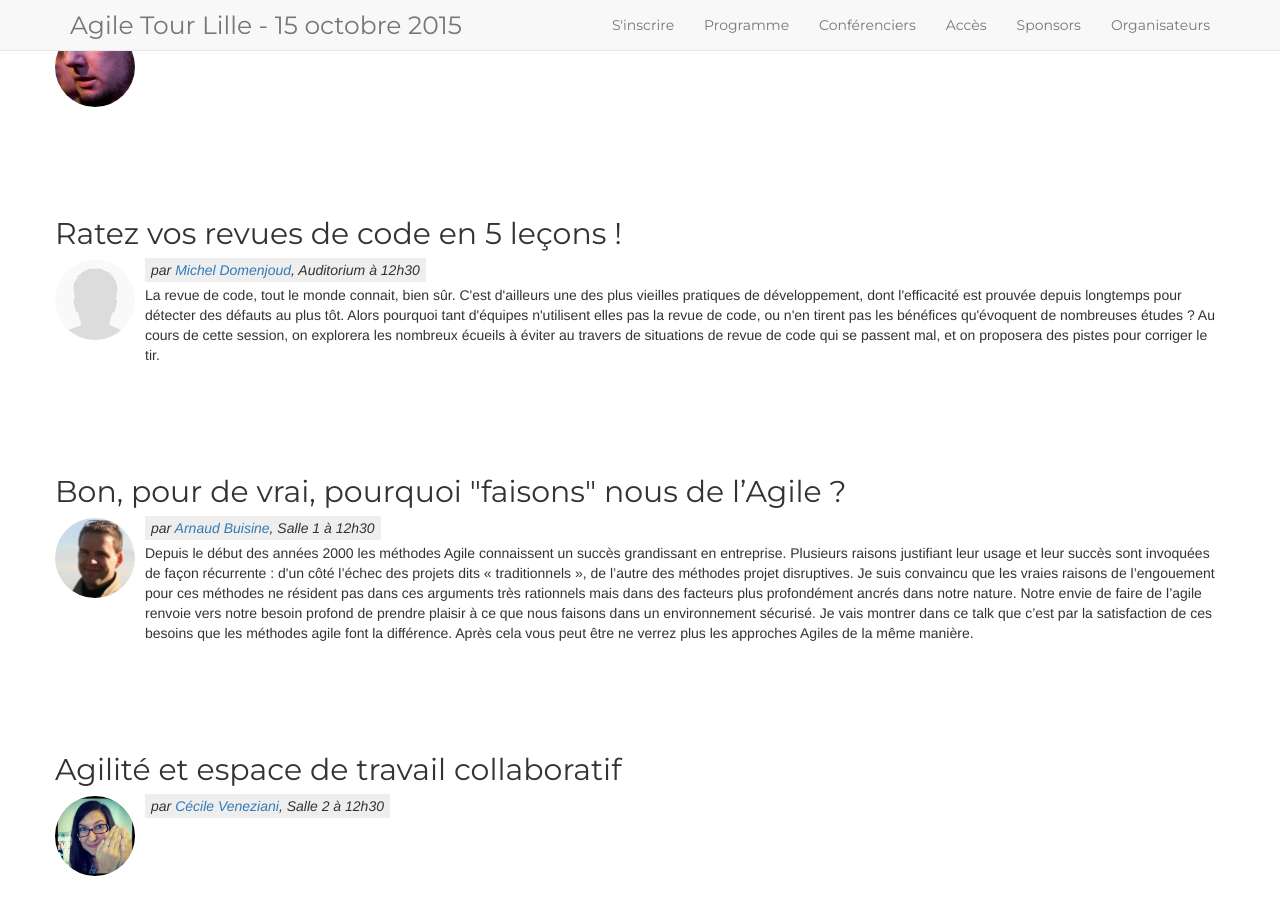
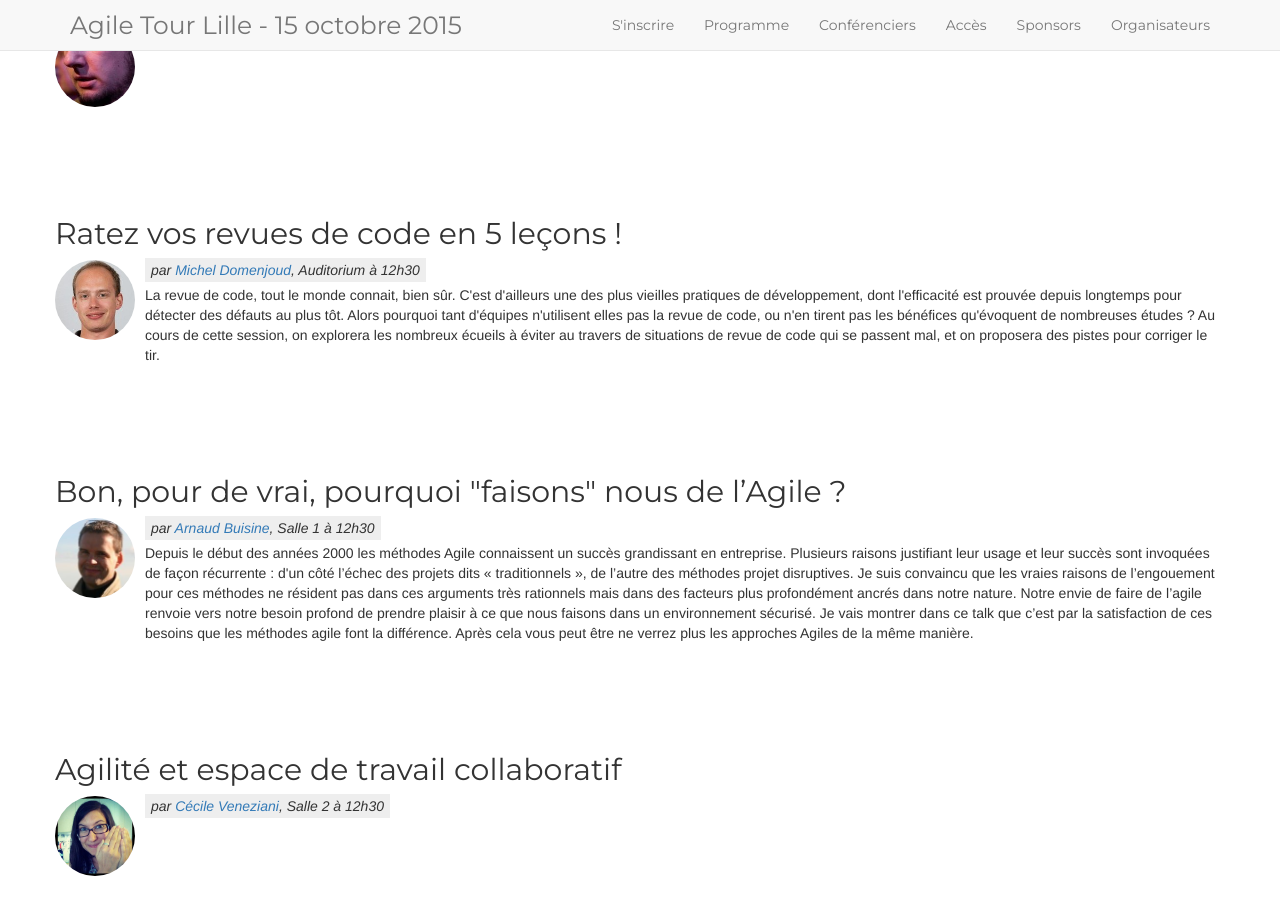
Before and after one commit to jak78/agile-tour-lille-2017, a Jekyll site: the page built from 99-talks.html, in a window 1280 px wide and 900 px high, scrolled down 2511 px. Built offline with Jekyll 4.4.1, drawn with Linux system fonts in a browser that asks for light colours; nearby versions of some CDN libraries.

Commit message:
add Michel Domenjoud photo

```diff
--- a/_data/speakers.yml
+++ b/_data/speakers.yml
@@ -51,7 +51,7 @@
   photo: charles-louis-de-maere.jpg
 - name: Michel Domenjoud
   bio: ''
-  photo: male200.png
+  photo: MDO_150x150.jpg
 - name: Arnaud Buisine
   bio: ''
   photo: arnaud-buisine.jpg
```
Also changed, not shown: img/speakers/MDO_150x150.jpg (added).
